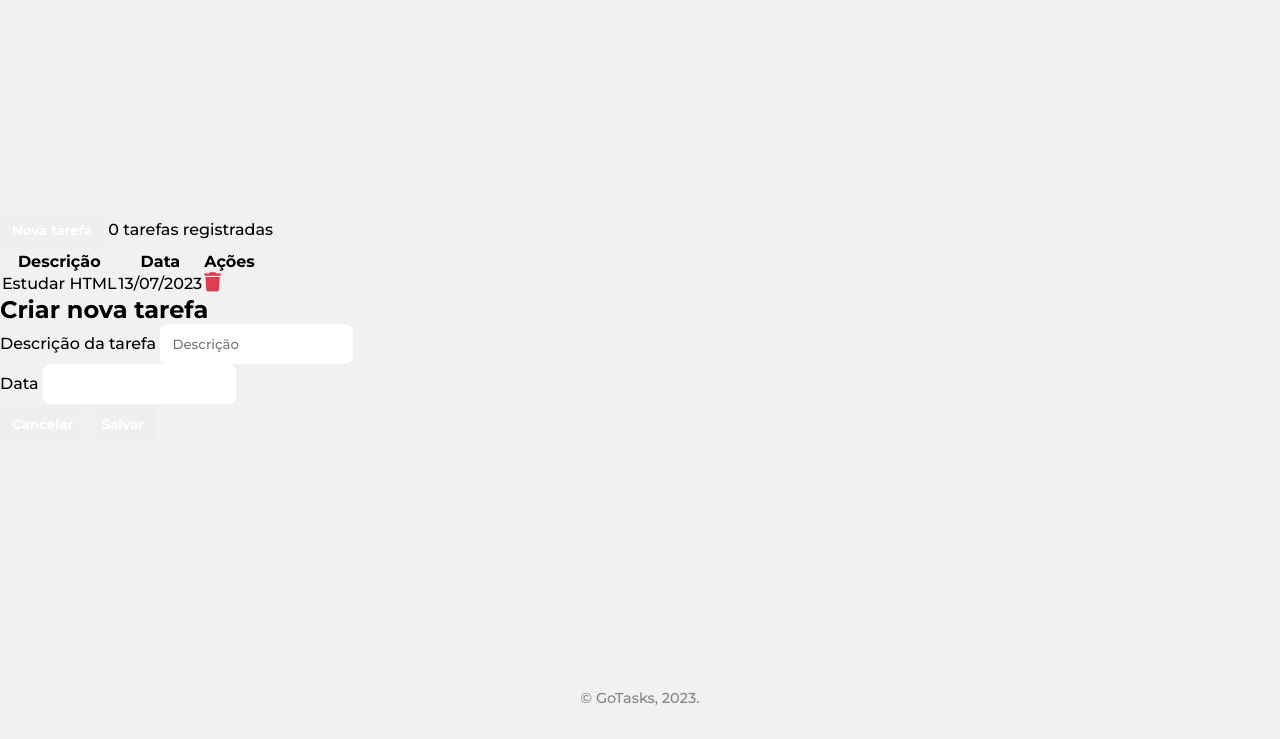
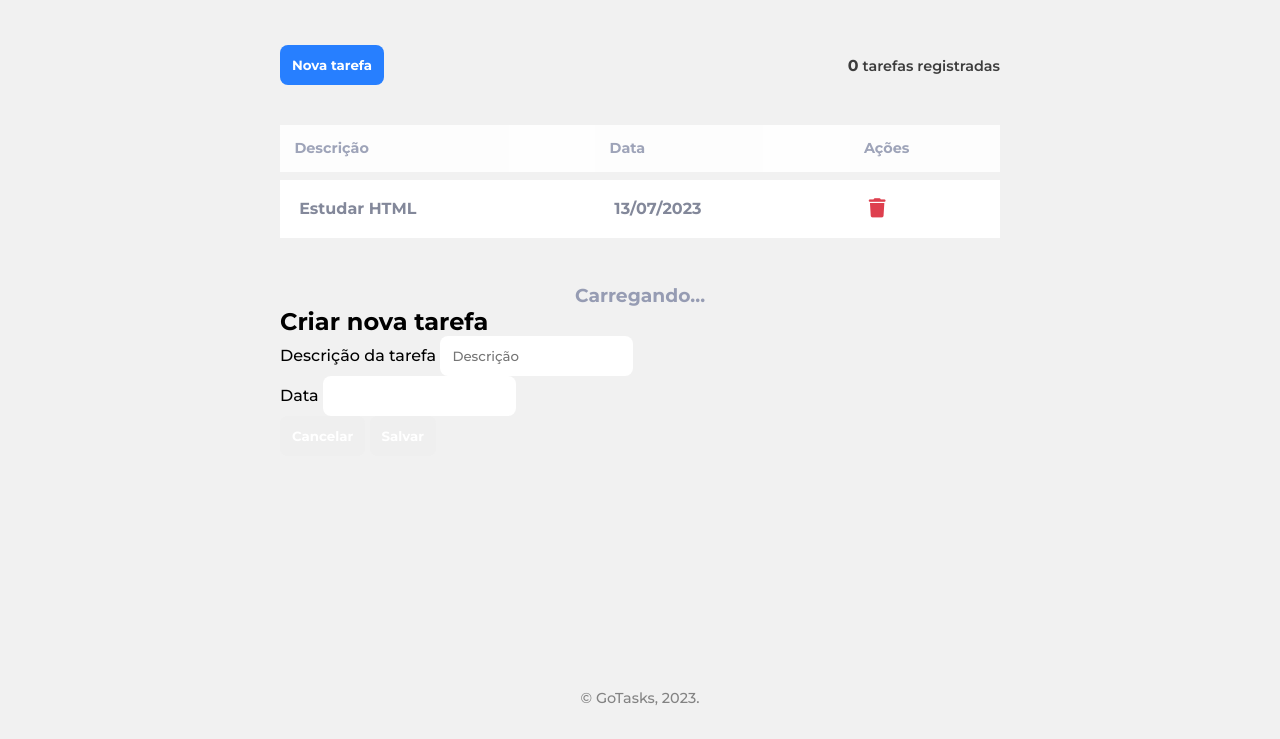
Before and after one commit to 1luizneto/GoTasks, a plain HTML site: page index.html in a window 1280 px wide. Shown: the part 61-800 px from the top of the page. Drawn offline with Linux system fonts and the light colour scheme.

Commit message:
Add Css do main

```diff
--- a/css/index.css
+++ b/css/index.css
@@ -0,0 +1,58 @@
+.container {
+    width: 100%;
+    max-width: 720px;
+    margin: 3em auto 6em auto;
+    flex: 1;
+}
+
+.main-header {
+    display: flex;
+    align-items: center;
+    justify-content: space-between;
+    margin-bottom: 2em;
+}
+
+.main-header .btn-new-task {
+    background: #277fff;
+}
+
+.main-header .btn-new-task:hover {
+    background-color: #0068ff;
+}
+
+.main-header .total-tasks {
+    color: #3d3d3d;
+    font-size: .9em;
+    font-weight: 600;
+}
+
+.main-header #count-tasks {
+    font-weight: 700;
+    font-size: 1.1em;
+}
+
+table thead th {
+    background-color: #fff;
+    color: #969cb3;
+    opacity: .9;
+    padding: 1em;
+    font-size: .9em;
+}
+
+
+table tbody tr:first-child {
+    margin-top: 24px;
+}
+
+table tbody td {
+    background-color: #fff;
+    color: #83889a;
+    padding: 1.2em;
+    font-weight: 700;
+}
+
+#loading-message {
+    text-align: center;
+    color: #969cb3;
+    margin-top: 2em;
+}
--- a/css/reset.css
+++ b/css/reset.css
@@ -38,3 +38,9 @@ button {
 .fa-trash {
     color: #de3f4e;
 }
+
+table {
+    width: 100%;
+    text-align: left;
+    border-spacing: 0 .5rem;
+}
--- a/index.html
+++ b/index.html
@@ -18,6 +18,7 @@
     <link rel="stylesheet" href="./css/header.css">
     <link rel="stylesheet" href="./css/footer.css">
     <link rel="stylesheet" href="./css/index.css">
+    <link rel="stylesheet" href="./css/modal.css">
 
 </head>
 <body>
@@ -29,7 +30,7 @@
 <main class="container">
     <header class="main-header">
         <button class="btn-new-task">Nova tarefa</button>
-        <span>
+        <span class="total-tasks">
             <span id="count-tasks">0</span> tarefas registradas
         </span>
     </header>
@@ -55,6 +56,8 @@
         </tbody>
     </table>
 
+    <h3 id="loading-message">Carregando...</h3>
+
     <div class="modal-background" id="modal">
         <article class="modal-container">
             <h2 class="title">Criar nova tarefa</h2>
@@ -75,16 +78,17 @@
                             id="date"
                     >
                 </div>
+            </form>
 
             <div class="buttons-modal">
                 <button class="btn-cancel" type="button" onclick="">
                     Cancelar
                 </button>
-                    <button class="btn-save" type="submit">
+                <button class="btn-save" type="button">
                     Salvar
                 </button>
             </div>
-            </form>
+
         </article>
     </div>
 
```
Lines whose indentation alone changed are shown as unchanged.
